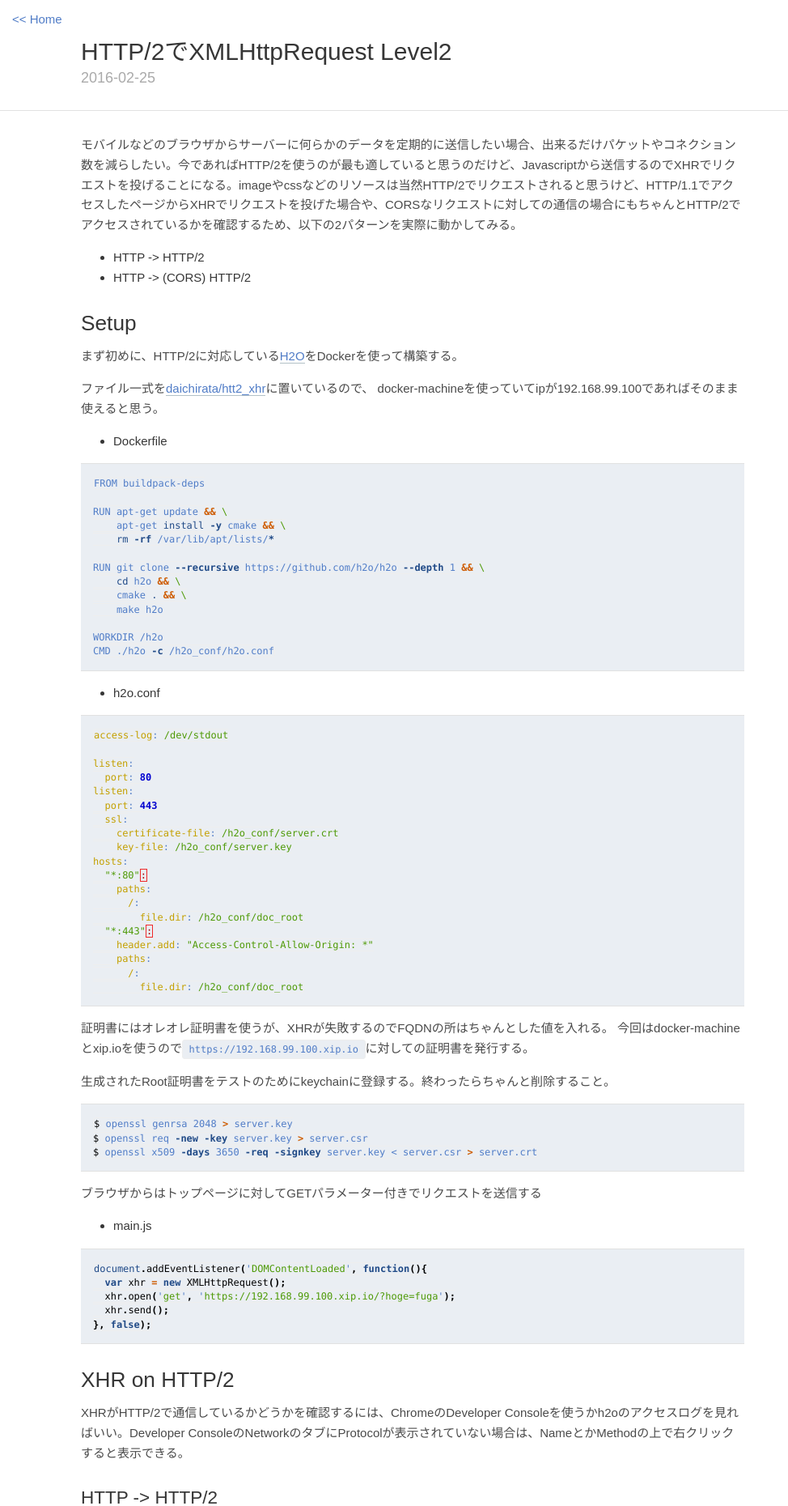
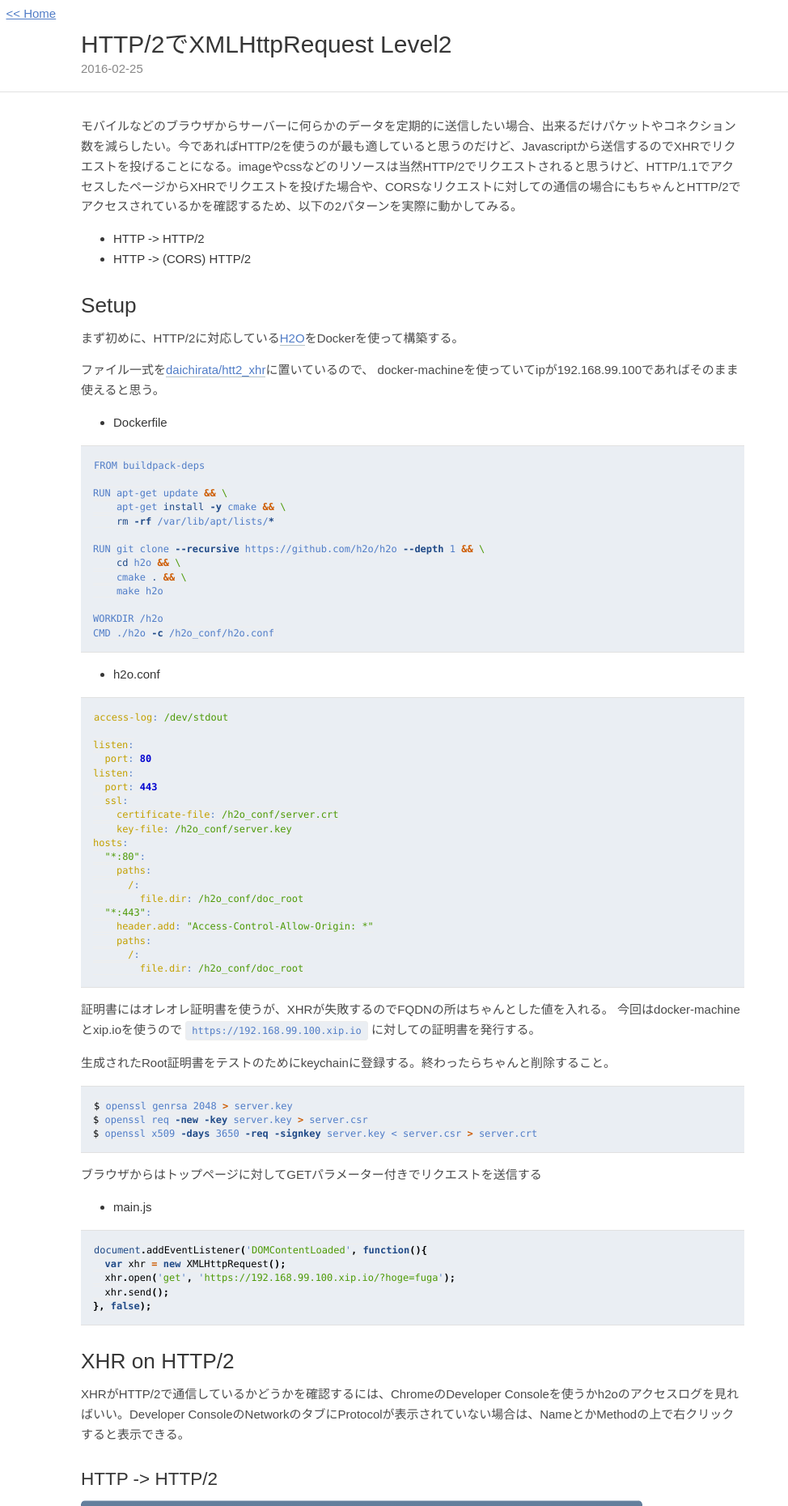
Before and after one commit to daichirata-blog/daichirata-blog.github.io, a Jekyll site: the page built from _posts/2016-02-25-http2-xhr.md, in a window 1280 px wide. Shown: the top 1860 px of the page at 81% size, without its empty margins (0-974 px from the left). Built offline with Jekyll 4.4.1, drawn with Linux system fonts in a browser that asks for light colours; comment, search, counter and statistics services are not loaded.

Commit message:
Update header

```diff
--- a/_layouts/default.html
+++ b/_layouts/default.html
@@ -10,12 +10,6 @@
     {% feed_meta %}
   </head>
   <body>
-    <header class="header">
-      {% if page.url != "/" %}
-      <a class="header__link" href="/"><< Home</a>
-      {% endif %}
-    </header>
-
     <main>
       {{ content }}
     </main>
--- a/_layouts/post.html
+++ b/_layouts/post.html
@@ -2,41 +2,39 @@
 layout: default
 ---
 
-<article class="article">
-  <header class="article-header">
+<article>
+  <header class="header">
+    <a class="header__link" href="/"><< Home</a>
     <div class="container">
-      <h1 class="article-header__title">{{ page.title }}</h1>
-      <span class="article-header__date">{{ page.date | date:"%Y-%m-%d" }}</span>
+      <h1 class="header__title">{{ page.title }}</h1>
+      <span class="header__date">{{ page.date | date:"%Y-%m-%d" }}</span>
     </div>
   </header>
 
-  <section class="article-content container">
+  <section class="content article-content container">
     {{ content }}
-
     <div class="article-content__social">
       <a href="https://twitter.com/share" class="twitter-share-button" data-lang="en">Tweet</a>
       <script>!function(d,s,id){var js,fjs=d.getElementsByTagName(s)[0],p=/^http:/.test(d.location)?'http':'https';if(!d.getElementById(id)){js=d.createElement(s);js.id=id;js.src=p+'://platform.twitter.com/widgets.js';fjs.parentNode.insertBefore(js,fjs);}}(document, 'script', 'twitter-wjs');</script>
     </div>
   </section>
 
-  <footer class="article-meta">
-    <div class="container">
-      <div class="article-meta__inner">
-        <div class="article-meta__author">
-          <a href="/"><img class="article-meta__avatar" src="/assets/images/avatar.png"></a>
-          <span class="article-meta__name">{{ site.author.name }}</span>
-          <span class="article-meta__bio">{{ site.author.bio }}</span>
-        </div>
+  <footer class="article-footer">
+    <div class="article-footer__inner container">
+      <div class="article-footer__author">
+        <a href="/"><img class="article-footer__avatar" src="/assets/images/avatar.png"></a>
+        <span class="article-footer__name">{{ site.author.name }}</span>
+        <span class="article-footer__bio">{{ site.author.bio }}</span>
+      </div>
 
-        <ul class="article-meta__links">
-          <li class="article-meta__item">
-            <a class="article-meta__link" href="https://twitter.com/{{ site.author.twitter }}">@{{ site.author.twitter }}</a>
-          </li>
-          <li class="article-meta__item">
-            <a class="article-meta__link" href="http://github.com/{{ site.author.github }}">github.com/{{ site.author.github }}</a>
-          </li>
-        </ul>
-      </div>
+      <ul class="article-footer__links">
+        <li class="article-footer__item">
+          <a class="article-footer__link" href="https://twitter.com/{{ site.author.twitter }}">@{{ site.author.twitter }}</a>
+        </li>
+        <li class="article-footer__item">
+          <a class="article-footer__link" href="http://github.com/{{ site.author.github }}">github.com/{{ site.author.github }}</a>
+        </li>
+      </ul>
     </div>
   </footer>
 </article>
--- a/_sass/_highlight.scss
+++ b/_sass/_highlight.scss
@@ -7,8 +7,8 @@
     color: #8f5902;;
 } /* Comment */
 .highlight .err {
-    color: #a40000;
-    border: 1px solid #ef2929;
+    /* color: #a40000; */
+    /* border: 1px solid #ef2929; */
 } /* Error */
 .highlight .g {
     color: #000;
@@ -194,7 +194,8 @@
     color: #204a87;;
 } /* Operator.Word */
 .highlight .w {
-    text-decoration: underline;
+    /* text-decoration: underline; */
+    text-decoration: none;
 
     color: #f8f8f8;;
 } /* Text.Whitespace */
--- a/_sass/_main.scss
+++ b/_sass/_main.scss
@@ -33,6 +33,7 @@ pre {
 
     code {
         padding: 0;
+        margin: 0;
     }
 }
 
@@ -41,6 +42,7 @@ code {
     font-weight: normal;
 
     padding: .25rem .5rem;
+    margin: 0 .25rem;
 
     color: $main-color;
     border: 1px solid #eee;
@@ -54,13 +56,19 @@ code {
 }
 
 .header {
-    padding: 1rem;
-}
+    padding: 2.5rem 0;
 
-.article-header {
-    padding-bottom: 2rem;
+    position: relative;
 
     border-bottom: 1px solid #e1e1e1;
+
+    &__link {
+        position: absolute;
+        left: .5rem;
+        top: .5rem;
+
+        text-decoration: underline;
+    }
 
     &__title {
         font-size: 2rem;
@@ -70,14 +78,17 @@ code {
     }
 
     &__date {
-        color: #aaa;
-        font-size: 1.2rem;
+        position: absolute;
+        color: #888;
+        font-size: 1rem;
     }
 }
 
+.content {
+    padding: 2rem 0;
+}
+
 .article-content {
-    padding: 2rem 0;
-
     a {
         transition: border-color .3s ease;
 
@@ -172,7 +183,7 @@ code {
     }
 }
 
-.article-meta {
+.article-footer {
     padding: 2rem 0;
 
     border-top: 1px solid #eee;;
```
Also changed, not shown: index.html (+7 -1 lines).
